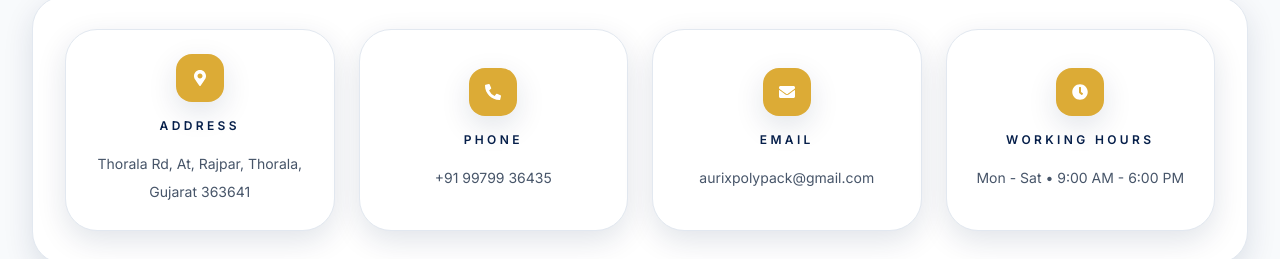
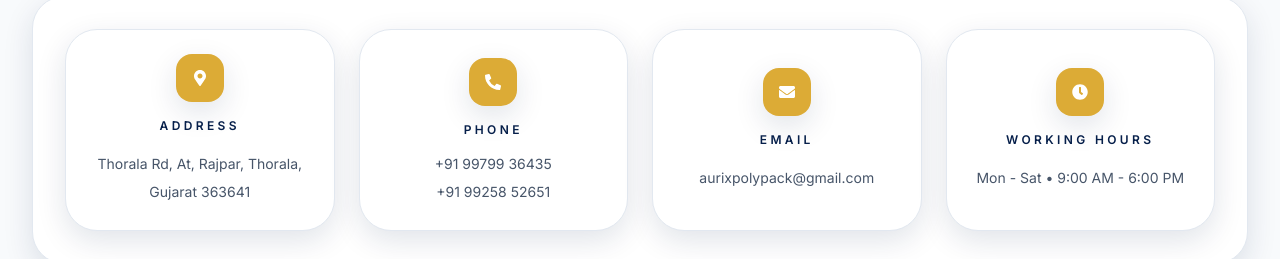
Before and after one commit to RushikKaravadiya/aurix-polypack, a React (Vite) app: page /contact in a window 1280 px wide. Shown: the part 377-636 px from the top of the page. Built offline with nearby package versions, Linux system fonts and the light colour scheme; no server answers.

Commit message:
number update

```diff
--- a/src/components/ContactInfo.jsx
+++ b/src/components/ContactInfo.jsx
@@ -1,4 +1,9 @@
-import { FaMapMarkerAlt, FaPhoneAlt, FaEnvelope, FaClock } from 'react-icons/fa'
+import {
+  FaMapMarkerAlt,
+  FaPhoneAlt,
+  FaEnvelope,
+  FaClock,
+} from "react-icons/fa";
 
 function ContactInfo() {
   return (
@@ -9,7 +14,9 @@
             <FaMapMarkerAlt />
           </div>
         </div>
-        <p className="text-xs font-semibold uppercase tracking-[0.28em] text-primary">Address</p>
+        <p className="text-xs font-semibold uppercase tracking-[0.28em] text-primary">
+          Address
+        </p>
         <p className="mt-4 text-sm leading-7 text-slate-600">
           Thorala Rd, At, Rajpar, Thorala,
           <br /> Gujarat 363641
@@ -22,8 +29,26 @@
             <FaPhoneAlt />
           </div>
         </div>
-        <p className="text-xs font-semibold uppercase tracking-[0.28em] text-primary">Phone</p>
-        <a href="tel:+919979936435" className="mt-4 text-sm leading-7 text-slate-600 hover:text-gold">+91 99799 36435</a>
+
+        <p className="text-xs font-semibold uppercase tracking-[0.28em] text-primary">
+          Phone
+        </p>
+
+        <div className="mt-4 flex flex-col gap-2">
+          <a
+            href="tel:+919979936435"
+            className="text-sm text-slate-600 hover:text-gold"
+          >
+            +91 99799 36435
+          </a>
+
+          <a
+            href="tel:+919925852651"
+            className="text-sm text-slate-600 hover:text-gold"
+          >
+            +91 99258 52651
+          </a>
+        </div>
       </div>
 
       <div className="flex h-full flex-col items-center justify-center rounded-[32px] border border-slate-200 bg-white p-6 text-center shadow-soft transition hover:-translate-y-1 hover:shadow-xl">
@@ -32,8 +57,15 @@
             <FaEnvelope />
           </div>
         </div>
-        <p className="text-xs font-semibold uppercase tracking-[0.28em] text-primary">Email</p>
-        <a href="mailto:aurixpolypack@gmail.com" className="mt-4 text-sm leading-7 text-slate-600 hover:text-gold">aurixpolypack@gmail.com</a>
+        <p className="text-xs font-semibold uppercase tracking-[0.28em] text-primary">
+          Email
+        </p>
+        <a
+          href="mailto:aurixpolypack@gmail.com"
+          className="mt-4 text-sm leading-7 text-slate-600 hover:text-gold"
+        >
+          aurixpolypack@gmail.com
+        </a>
       </div>
 
       <div className="flex h-full flex-col items-center justify-center rounded-[32px] border border-slate-200 bg-white p-6 text-center shadow-soft transition hover:-translate-y-1 hover:shadow-xl">
@@ -42,11 +74,15 @@
             <FaClock />
           </div>
         </div>
-        <p className="text-xs font-semibold uppercase tracking-[0.28em] text-primary">Working Hours</p>
-        <p className="mt-4 text-sm leading-7 text-slate-600">Mon - Sat • 9:00 AM - 6:00 PM</p>
+        <p className="text-xs font-semibold uppercase tracking-[0.28em] text-primary">
+          Working Hours
+        </p>
+        <p className="mt-4 text-sm leading-7 text-slate-600">
+          Mon - Sat • 9:00 AM - 6:00 PM
+        </p>
       </div>
     </div>
-  )
+  );
 }
 
-export default ContactInfo
+export default ContactInfo;
--- a/src/components/Footer.jsx
+++ b/src/components/Footer.jsx
@@ -54,12 +54,21 @@
           <ul className="space-y-3 text-sm text-slate-300">
             <li>Thorala Road, At Rajpar, Morbi - 363641, Gujarat, India</li>
 
-            <li>
+            <li className="flex items-center gap-3 flex-wrap">
               <a
                 href="tel:+919979936435"
                 className="transition hover:text-gold"
               >
                 +91 99799 36435
+              </a>
+
+              <span>|</span>
+
+              <a
+                href="tel:+919925852651"
+                className="transition hover:text-gold"
+              >
+                +91 99258 52651
               </a>
             </li>
 
```
